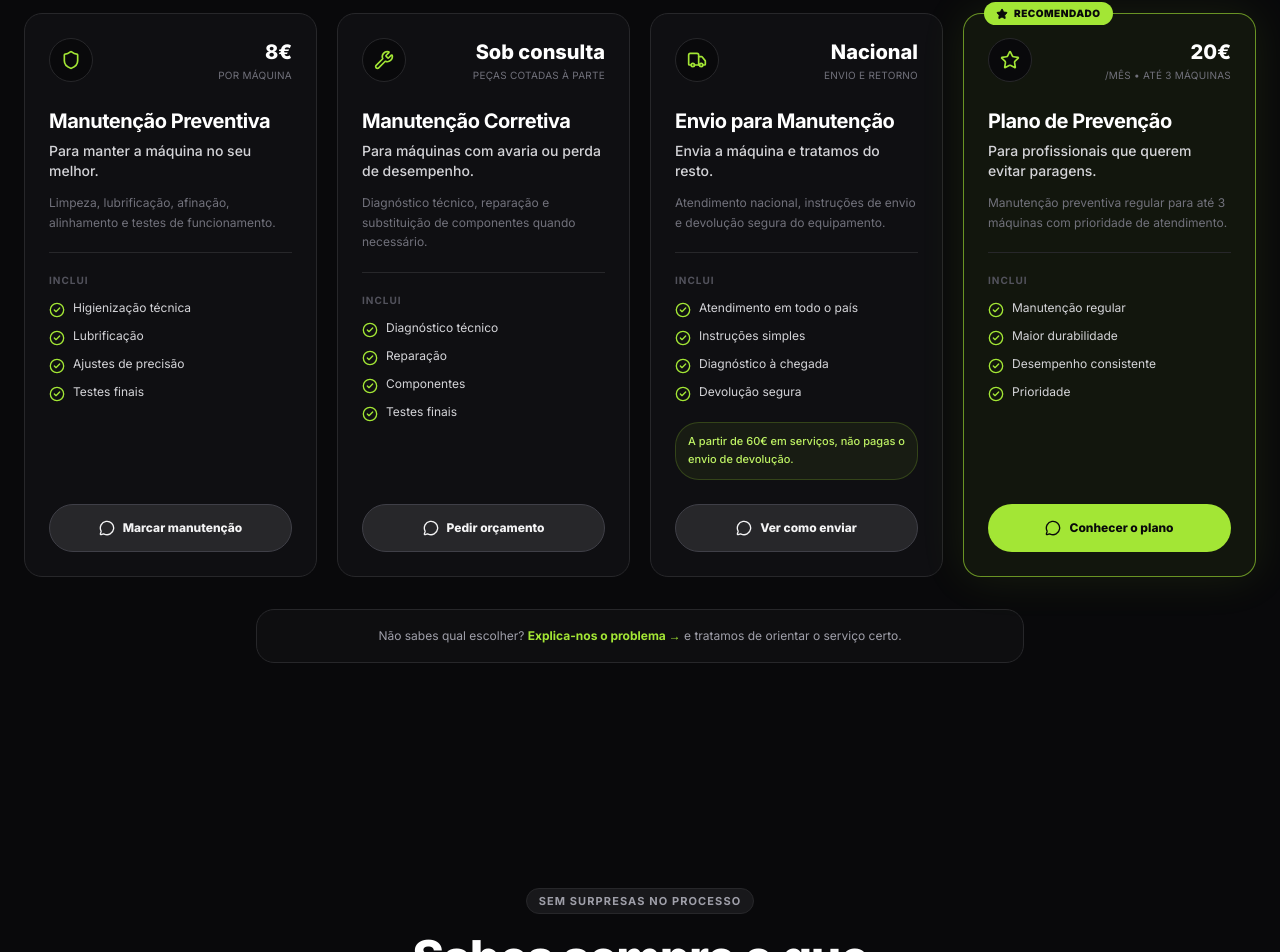
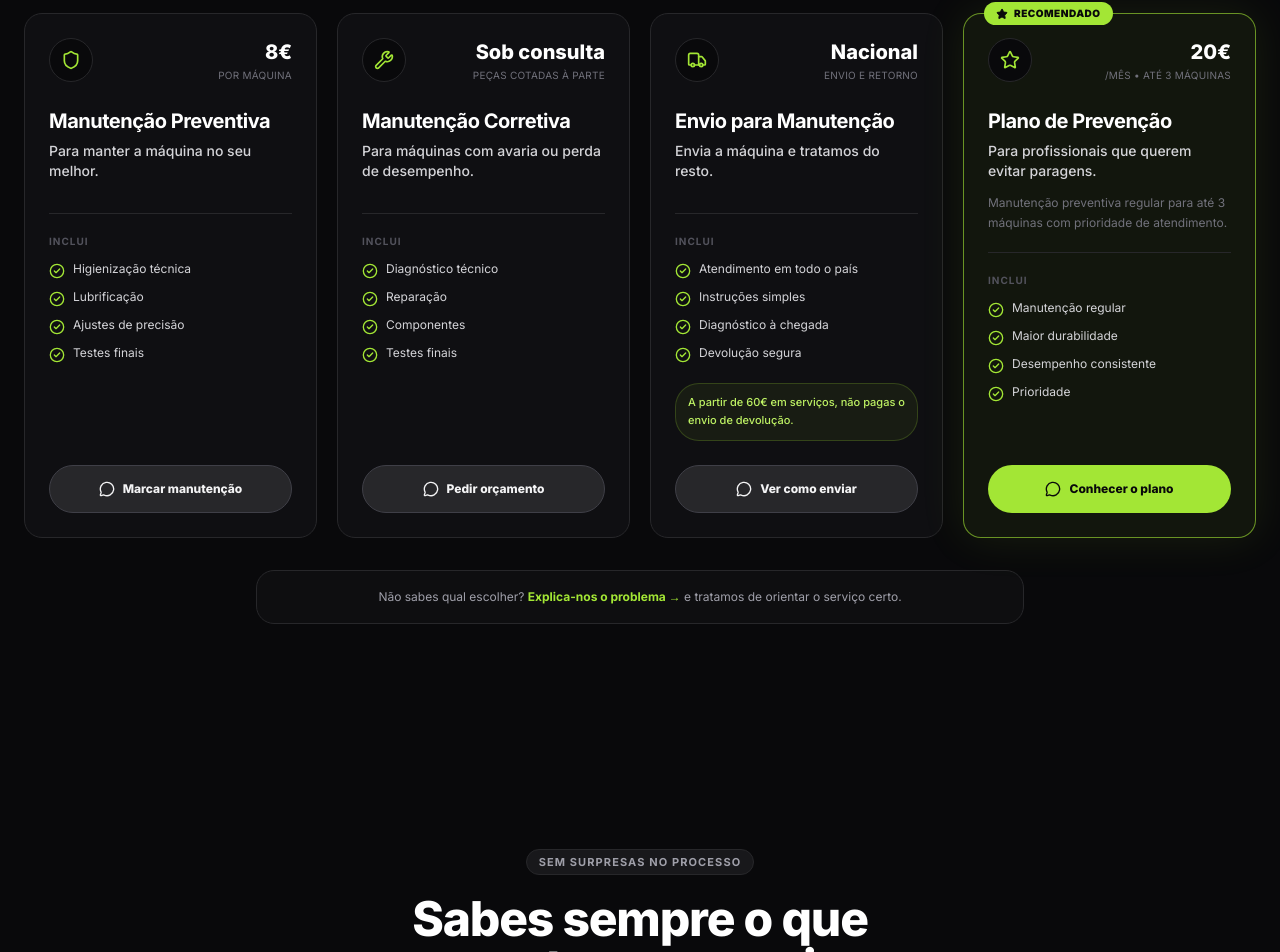
Before and after one commit to martimfm1/lab-customs-clipper, a Next.js app: page / in a window 1280 px wide. Shown: the part 2232-3184 px from the top of the page. Built offline with nearby package versions, Linux system fonts and the light colour scheme.

Commit message:
refactor(services-section): remove service descriptions

```diff
--- a/components/services-section.tsx
+++ b/components/services-section.tsx
@@ -8,7 +8,7 @@ const services = [
     icon: Shield,
     title: "Manutenção Preventiva",
     subtitle: "Para manter a máquina no seu melhor.",
-    description: "Limpeza, lubrificação, afinação, alinhamento e testes de funcionamento.",
+    description: "",
     price: "8€",
     priceLabel: "por máquina",
     items: ["Higienização técnica", "Lubrificação", "Ajustes de precisão", "Testes finais"],
@@ -20,7 +20,7 @@ const services = [
     icon: Wrench,
     title: "Manutenção Corretiva",
     subtitle: "Para máquinas com avaria ou perda de desempenho.",
-    description: "Diagnóstico técnico, reparação e substituição de componentes quando necessário.",
+    description: "",
     price: "Sob consulta",
     priceLabel: "peças cotadas à parte",
     items: ["Diagnóstico técnico", "Reparação", "Componentes", "Testes finais"],
@@ -32,7 +32,7 @@ const services = [
     icon: Truck,
     title: "Envio para Manutenção",
     subtitle: "Envia a máquina e tratamos do resto.",
-    description: "Atendimento nacional, instruções de envio e devolução segura do equipamento.",
+    description: "",
     price: "Nacional",
     priceLabel: "envio e retorno",
     items: ["Atendimento em todo o país", "Instruções simples", "Diagnóstico à chegada", "Devolução segura"],
```
